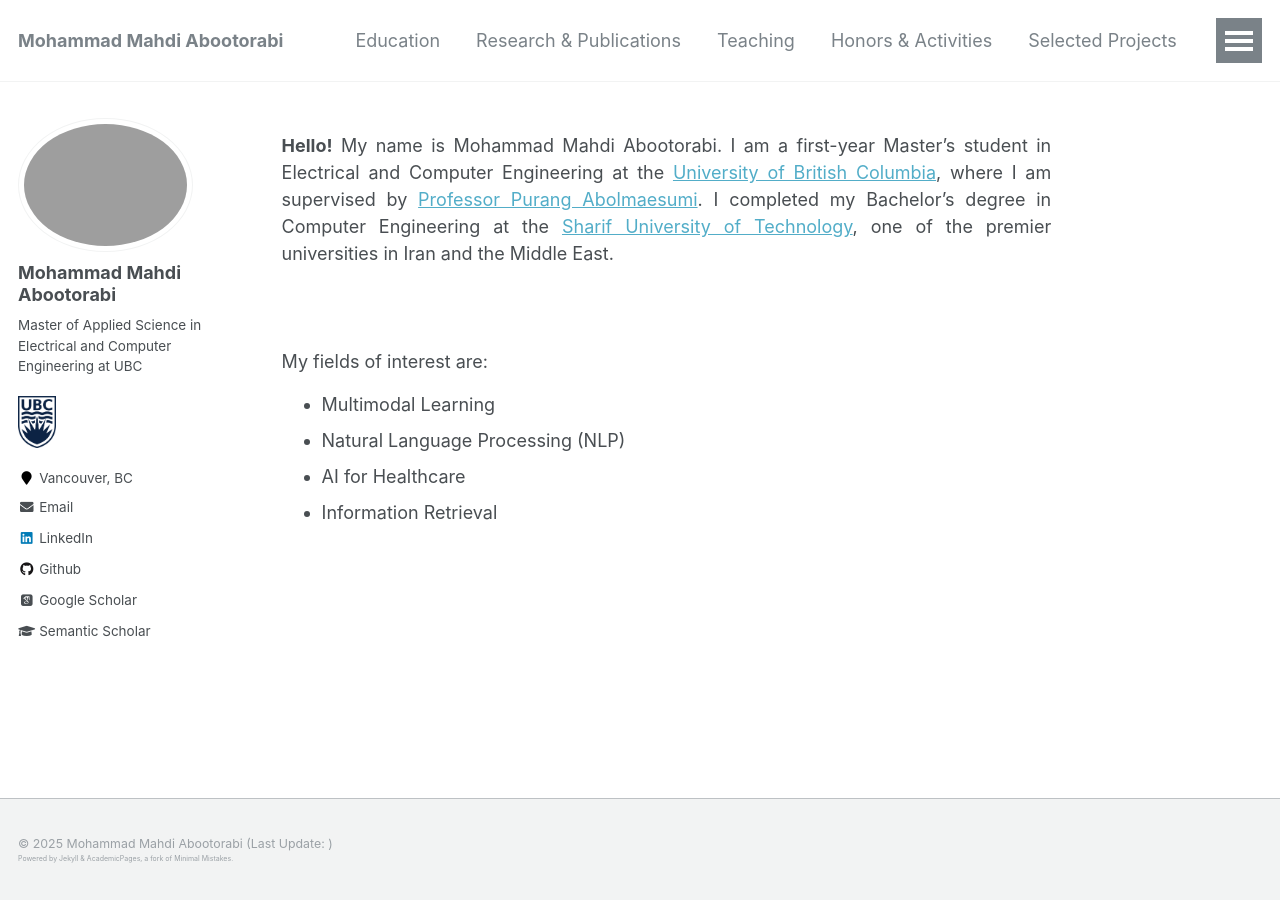
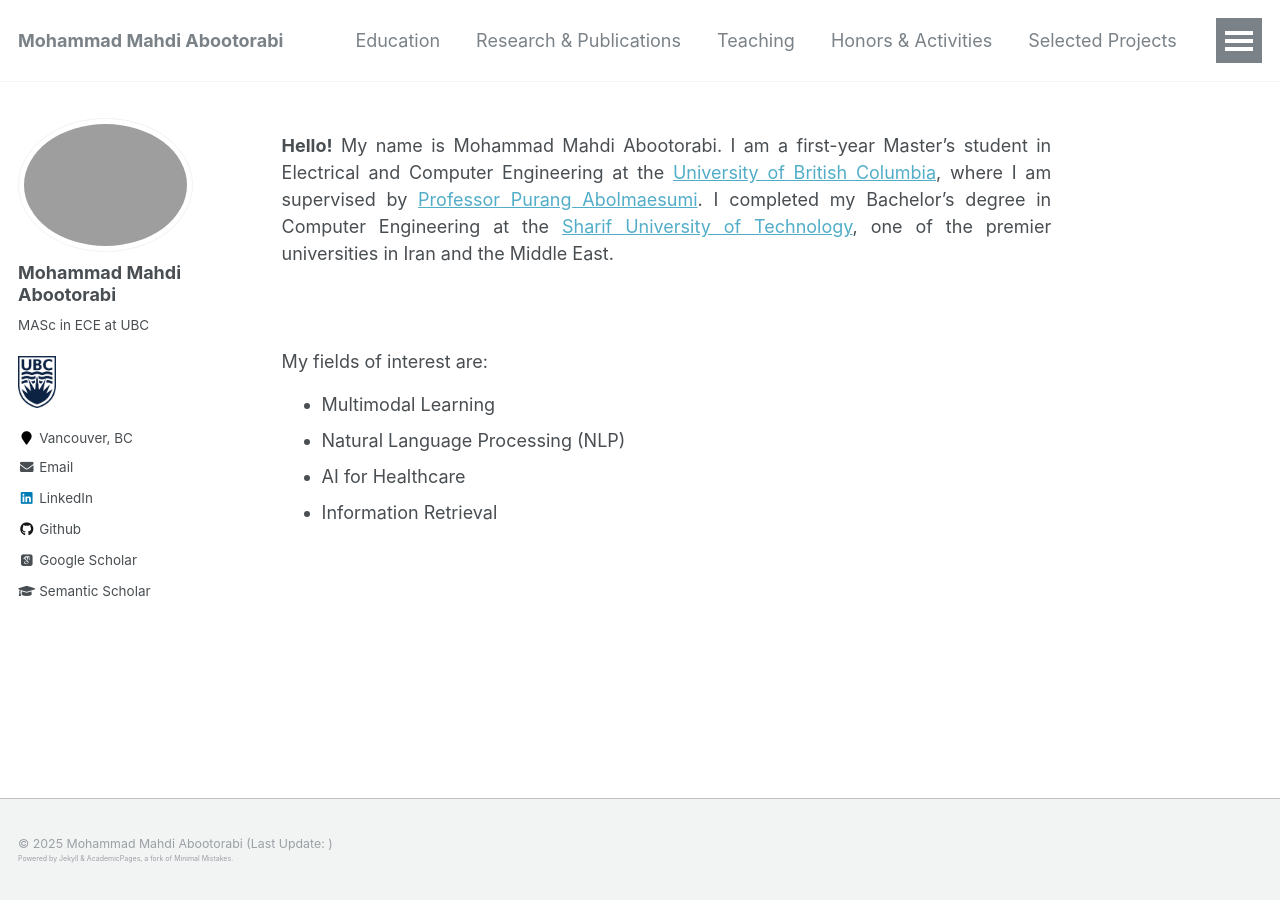
Before and after one commit to aboots/aboots.github.io, a Jekyll site: the page built from _pages/about.md, in a window 1280 px wide. Built offline with Jekyll 4.4.1, drawn with Linux system fonts in a browser that asks for light colours; nearby versions of some CDN libraries; some web fonts are replaced.

Commit message:
Shorten bio description in config file

```diff
--- a/_config.yml
+++ b/_config.yml
@@ -83,7 +83,7 @@
 author:
   name             : "Mohammad Mahdi Abootorabi"
   avatar           : "aboots.png"
-  bio              : "Master of Applied Science in Electrical and Computer Engineering at UBC <br><br> <a href='https://ece.ubc.ca/'><img src='/images/ubc.png' style='width: 20%; height: 20%;' /></a>"
+  bio              : "MASc in ECE at UBC <br><br> <a href='https://ece.ubc.ca/'><img src='/images/ubc.png' style='width: 20%; height: 20%;' /></a>"
   location         : "Vancouver, BC"
   employer         :
   pubmed           : #"https://www.ncbi.nlm.nih.gov/pubmed/?term=john+snow"
```
